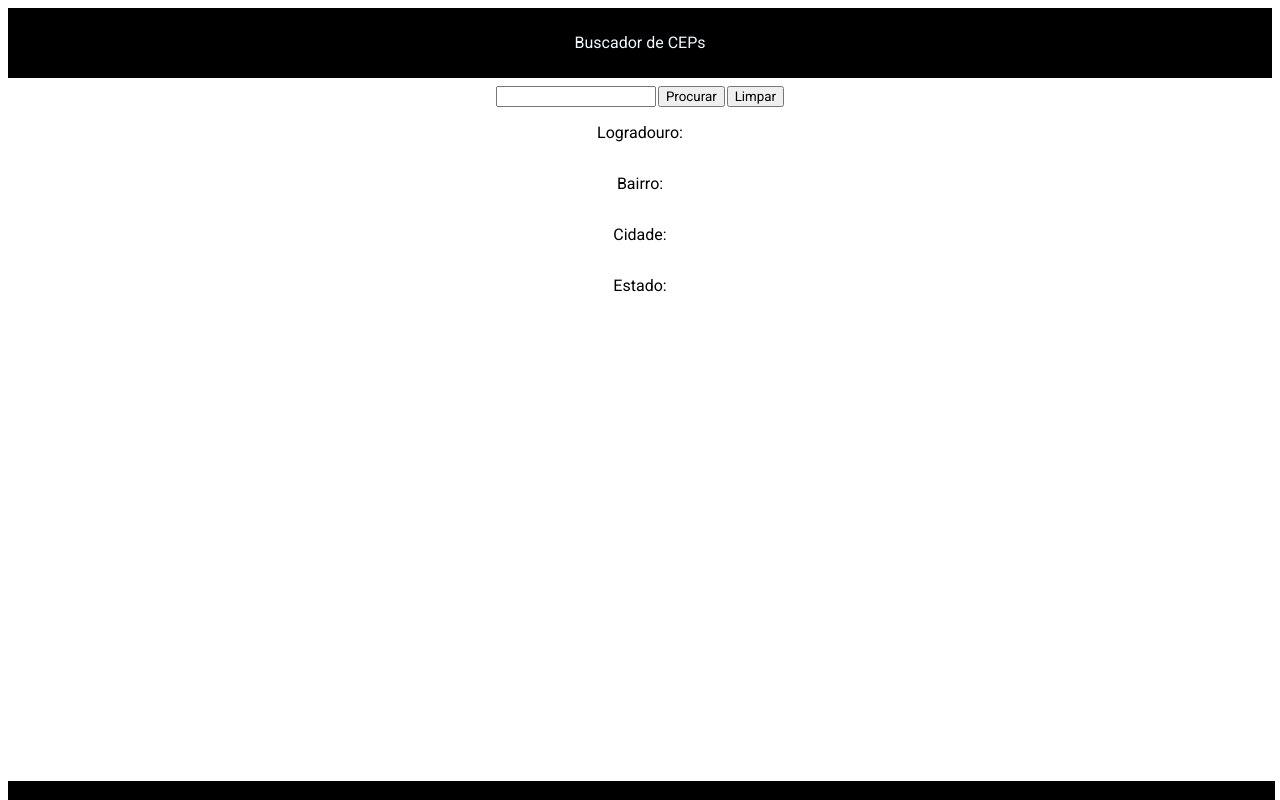
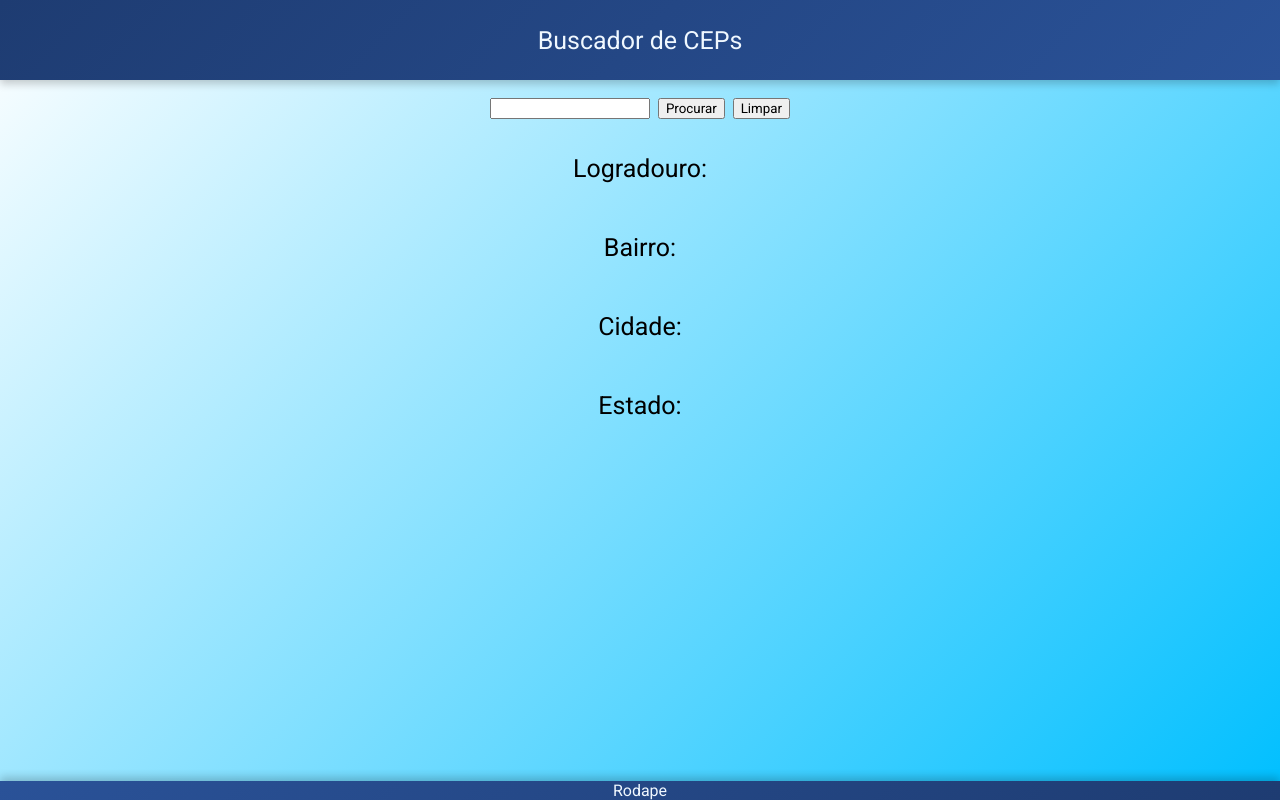
Before and after one commit to Morais45/buscador-cep-aula, a plain HTML site: page index.html in a window 1280 px wide. Drawn offline with Linux system fonts and the light colour scheme; a web font is replaced by a local one.

Commit message:
Update style.css

```diff
--- a/style.css
+++ b/style.css
@@ -2,6 +2,15 @@
 
 * {
     font-family: "Roboto";
+}
+
+body{
+    background: linear-gradient(135deg, #ffffff, #00bfff);
+    font-family: "Roboto", sans-serif;
+    margin: 0;
+    padding: 0;
+    height: 100vh;
+
 }
 
 header{
@@ -11,13 +20,18 @@ header{
     color: aliceblue;
     padding: 2%;
     margin-bottom: 8px;
+    font-size: 25px;
+    background: linear-gradient(135deg, #1e3c72, #2a5298);
+    box-shadow: 0 4px 8px rgba(0, 0, 0, 0.2);
 
 }
 
-.form{
+.form {
     display: flex;
-    justify-content:  center;
-    gap: 2px;
+    justify-content: center;
+    gap: 8px;
+    flex-wrap: wrap;
+    padding: 10px;
 }
 
 .info{
@@ -26,6 +40,7 @@ header{
     align-items: center;
     flex-direction: column;
     opacity: 100%;
+    font-size: 25px;
 }
 
 footer{
@@ -33,5 +48,10 @@ footer{
     bottom: 0;
     background-color: black;
     padding: auto;
-    width: 99%;
+    width: 100%;
+    background: linear-gradient(135deg, #2a5298, #1e3c72);
+    box-shadow: 0 -4px 8px rgba(0, 0, 0, 0.2);
+    text-align: center;
+    color: aliceblue;
+
 }
```
